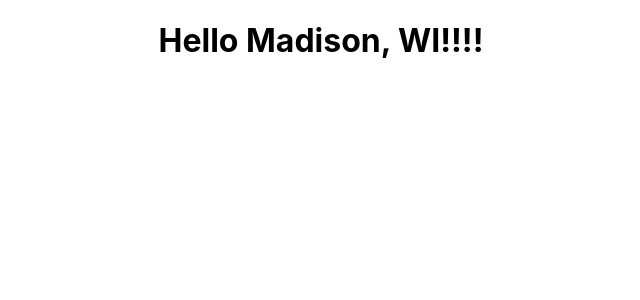
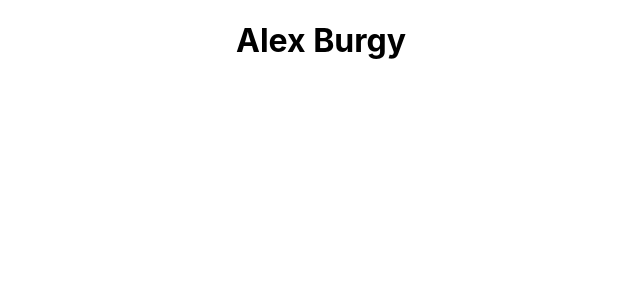
Before and after one commit to aburgy-93/p4, a React (Create React App) app: page / in a window 1280 px wide. Shown: the top 300 px of the page, without its empty margins (319-959 px from the left). Built offline with nearby package versions, Linux system fonts and the light colour scheme.

Commit message:
modified App.js to have my name in it

```diff
--- a/src/App.js
+++ b/src/App.js
@@ -3,7 +3,7 @@ import "./App.css";
 function App() {
     return (
         <div className="App">
-            <h1>Hello Madison, WI!!!!</h1>
+            <h1>Alex Burgy</h1>
         </div>
     );
 }
```
